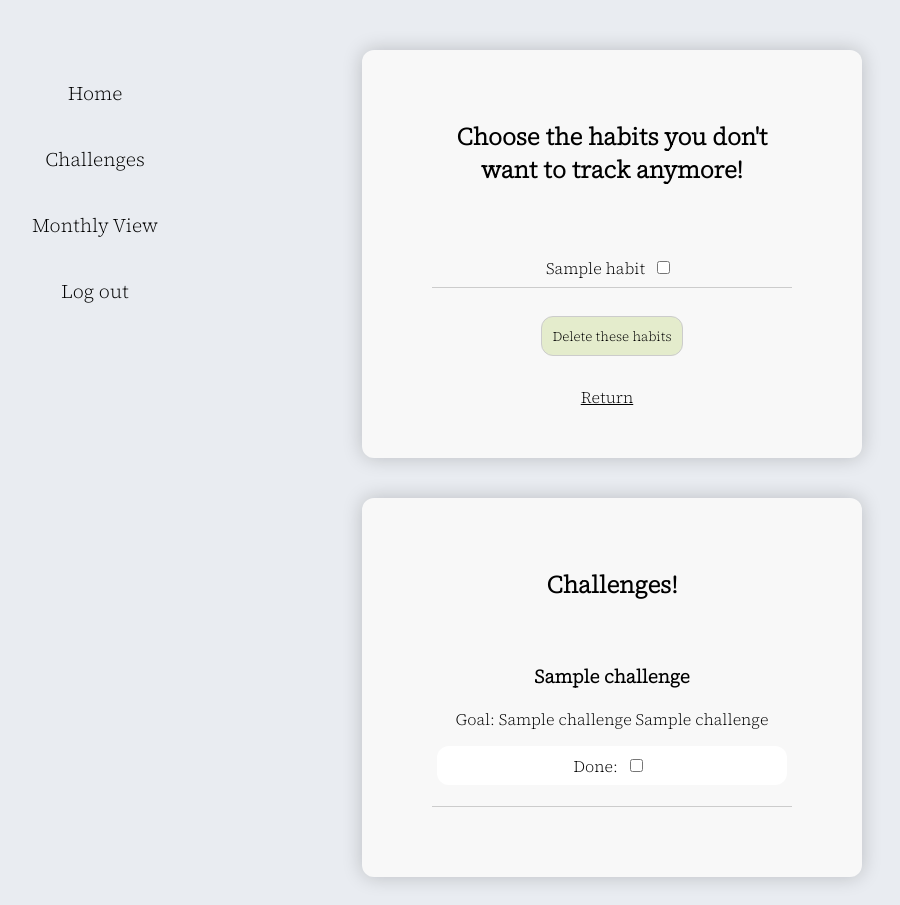
After one commit to ellenra/habit-tracker, a Flask app: template templates/delete_habits.html in a window 1280 px wide. The commit adds this page. Shown: the whole page, without its empty margins (28-928 px from the left). Run offline with Flask 3, Linux system fonts and the light colour scheme; the template is opened without the code that fills it: most values are stand-ins (such as "Sample title", 1, 10 or a date in 2020).

Commit message:
Implement feature allowing users to delete habits to track

```diff
--- a/routes.py
+++ b/routes.py
@@ -69,13 +69,9 @@
 def manage_habits():
     if request.method == "GET":
         user_id = session.get("user_id")
-        user_habits = habits.gethabits(user_id)
-        return render_template("habits.html", habits=user_habits)
+        return render_template("habits.html")
 
     user_id = session.get("user_id")
-    date_now = datetime.now().strftime("%Y-%m-%d")
-    habits.delete_habits(user_id)
-    habits.delete_data(user_id, date_now)
     sleep = request.form.get("sleep")
     workout = request.form.get("workout")
     steps = request.form.get("steps")
@@ -150,7 +146,8 @@
         user_habits = habits.getdata(user_id, date_for_database)
         habits_data.append(user_habits)
         current_day += timedelta(days=1)
-    users_habits = habits.gethabits(user_id)
+    get_users_habits = habits.gethabits(user_id)
+    users_habits = [habit[1] for habit in get_users_habits]
     first_day_in_database = first_day.date()
     last_day_in_database = last_day.date()
 
@@ -291,6 +288,7 @@
 @app.route("/custom_habit", methods=["GET", "POST"])
 def custom_habit():
     if request.method == "POST":
+        users.check_csrf()
         user_id = session.get("user_id")
         habit_name = request.form["custom_habit"]
         tracking_type = request.form["tracking_type"]
@@ -320,3 +318,39 @@
                             challenge_statuses=user_challenge_statuses,
                             error=error)
     return render_template("custom_habit.html")
+
+@app.route("/delete_habits", methods=["GET", "POST"])
+def delete_habits():
+    if request.method == "GET":
+        user_id = session.get("user_id")
+        users_habits = habits.gethabits(user_id)
+        return render_template("delete_habits.html", habits=users_habits)
+
+    user_id = session.get("user_id")
+    habits_to_delete = request.form.getlist("habit_id")
+    for habit_id in habits_to_delete:
+        habits.delete_habit(user_id, habit_id)
+
+    date = (datetime.now()).strftime("%A, %d.%m.%Y")
+    date_for_database = datetime.now().strftime("%Y-%m-%d")
+    habits.delete_data(user_id, date_for_database)
+    update_status = True
+    habits.add_habits_for_the_day(user_id, date_for_database, update_status)
+
+    user_habits = habits.getdata(user_id, date_for_database)
+    form_status = habits.get_form_status(date_for_database, user_id)
+
+    users_challenges = challenges.get_user_challenges(user_id)
+    all_challenges = challenges.get_challenges(date_for_database)
+    users_challenges_data = [challenge for challenge in all_challenges if
+                            challenge[0] in [id[0] for id in users_challenges]]
+    user_challenge_statuses = challenges.get_user_challenge_data_for_day(user_id, date_for_database)
+
+    error = request.args.get("error")
+    return render_template("day.html", date=date,
+                        habits=user_habits,
+                        days=0,
+                        form_status=form_status,
+                        challenges=users_challenges_data,
+                        challenge_statuses=user_challenge_statuses,
+                        error=error)
--- a/static/main.css
+++ b/static/main.css
@@ -122,3 +122,21 @@
 .custom-habit-text {
     font-weight: bold;
 }
+
+.habit {
+    position: relative;
+}
+
+.delete-button {
+    border: none;
+    background-color: transparent;
+    cursor: pointer;
+    position: absolute;
+    top: 0;
+    right: 0;
+    color: #c7c8c9;
+}
+
+.delete-button:hover {
+    color: #5e5d5d;
+}
--- a/templates/day.html
+++ b/templates/day.html
@@ -72,6 +72,7 @@
                 <p id="errorNotification" class="errorNotification"></p>
                 {% for habit in habits %}
                 <li>
+                    <div class="habit">
                         {{ habit.habit_name }}
                         <input type="hidden" name="track_value_{{ habit.id }}" value="{{ habit.track_number_value }}">
                         <input type="hidden" name="habit_id_{{ habit.id }}" value="{{ habit.id }}">
@@ -92,6 +93,7 @@
                         {% else %}
                             <input type="checkbox" class="input" name="checkbox_{{ habit.id }}" value="true">
                         {% endif %}
+                    </div>
                 </li>
                 {% endfor %}
                 <input type="hidden" name="day" value="{{ days }}">
@@ -100,12 +102,11 @@
                 <input type="submit" id="submitButton" class="button" value="Done">
             </form>
         {% endif %}
+        <br>
+        <br>
+        <a href="/custom_habit">Add custom habit</a><br>
+        <a href="/delete_habits">Edit habits you want to track</a>
         {% endblock %}
-        {% if request.path == '/day' %}
-        </br>
-        <a href="/habits">Change habits you want to track</a></br>
-        <a href="/custom_habit">Add custom habit</a>
-        {% endif %}
     </div>
     {% if challenges %}
         <div class="container">
--- /dev/null
+++ b/templates/delete_habits.html
@@ -0,0 +1,17 @@
+{% extends "day.html" %}
+{% block content %}
+
+<h2>Choose the habits you don't<br>want to track anymore!</h2>
+<br>
+<form action="/delete_habits" method="POST">
+    {% for habit in habits %}
+    <li class="habit">
+        {{ habit[1] }}
+        <input type="checkbox" class="input" name="habit_id" value="{{ habit[0] }}">
+    </li>
+    {% endfor %}
+    <input type="submit" class="button" value="Delete these habits">
+</form>
+<br>
+<a href="/day">Return</a>
+{% endblock %}
```
Also changed, not shown: habits.py (+7 -8 lines), templates/habits.html (+3 -6 lines). Lines whose indentation alone changed are shown as unchanged.
